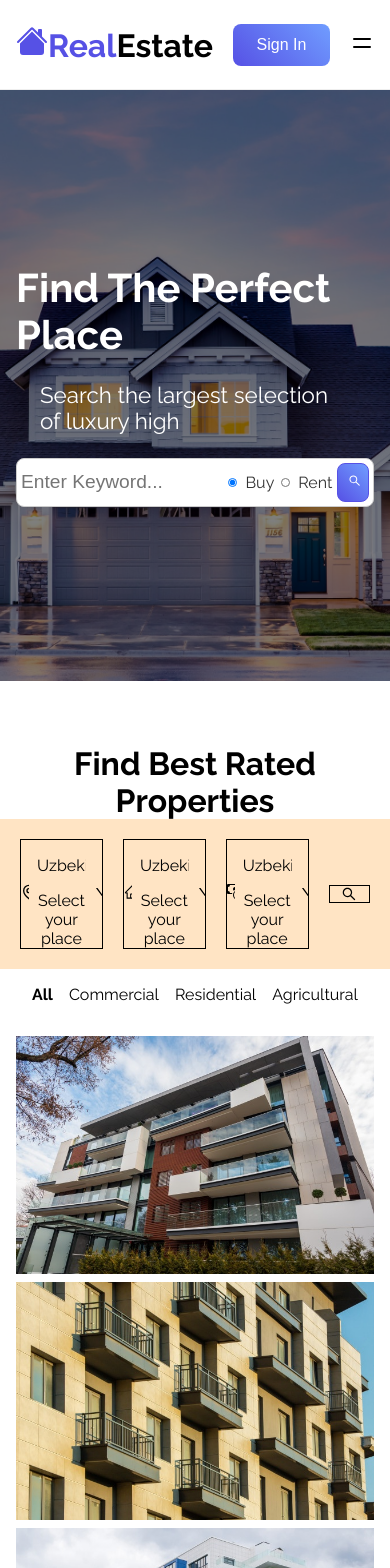
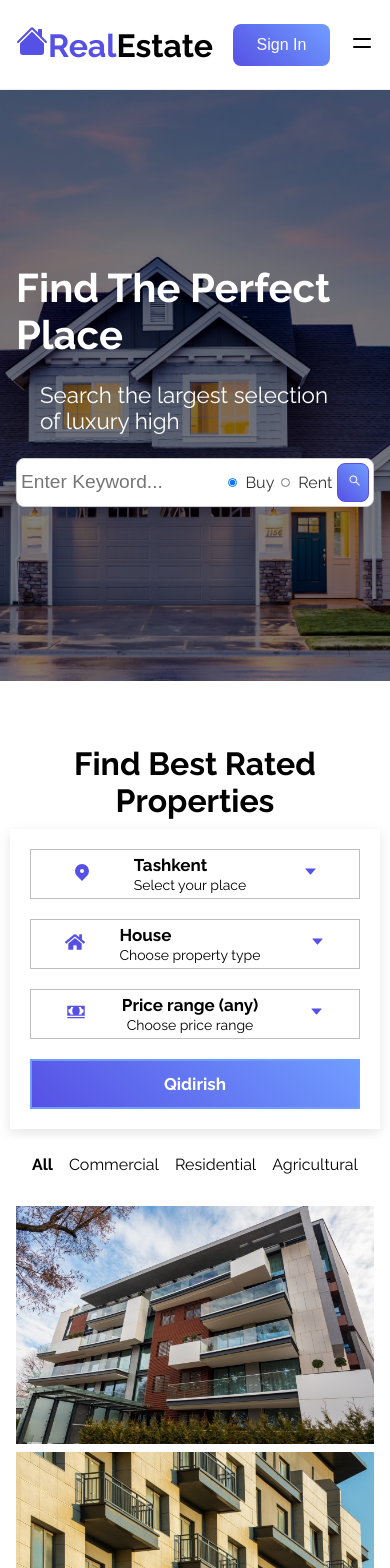
Before and after one commit to jamshid-zayniyev/real-estate, a React (Create React App) app: page / in a window 390 px wide. Shown: the top 1568 px of the page. Built offline with nearby package versions, Linux system fonts and the light colour scheme.

Commit message:
adsad
adsad

```diff
--- a/src/components/Best.jsx
+++ b/src/components/Best.jsx
@@ -1,6 +1,8 @@
 import React, { useState } from 'react'
-import {AiOutlineDown, AiOutlineHome, AiOutlineSearch, AiOutlineUp} from "react-icons/ai"
-import {GrLocation} from "react-icons/gr"
+import {AiFillCaretDown, AiFillCaretUp, AiOutlineDown, AiOutlineHome, AiOutlineSearch, AiOutlineUp} from "react-icons/ai"
+import {HiLocationMarker} from "react-icons/hi"
+import {FaHome} from "react-icons/fa"
+import {IoMdCash} from "react-icons/io"
 import {BsCashCoin} from "react-icons/bs"
 import Apt1 from '../assets/apt1.jpeg'
 import Apt2 from '../assets/apt2.jpeg'
@@ -19,30 +21,30 @@ const Best = () => {
             <div className='SelectDropdown'>
                 <div className='row'>
                     <div className='col'>
-                        <span><GrLocation/></span>
-                        <div>
-                            <p>Uzbekistan</p>
+                        <span><HiLocationMarker className='icon'/></span>
+                        <div className='city'>
+                            <p>Tashkent</p>
                             Select your place
                         </div>
-                        <span>{city ? <AiOutlineUp/> : <AiOutlineDown/>}</span>
+                        <span>{city ? <AiFillCaretUp className='icons'/> : <AiFillCaretDown className='icons'/>}</span>
                     </div>
                     <div className='col'>
-                        <span><AiOutlineHome/></span>
-                        <div>
-                            <p>Uzbekistan</p>
-                            Select your place
+                        <span><FaHome className='icon'/></span>
+                        <div className='house'>
+                            <p>House</p>
+                            Choose property type
                         </div>
-                        <span>{house ? <AiOutlineUp/> : <AiOutlineDown/>}  </span>
+                        <span>{house ? <AiFillCaretUp className='icons'/> : <AiFillCaretDown className='icons'/>}  </span>
                     </div>
                     <div className='col'>
-                        <span><BsCashCoin/></span>
-                        <div>
-                            <p>Uzbekistan</p>
-                            Select your place
+                        <span><IoMdCash className='icon'/></span>
+                        <div className='price'>
+                            <p>Price range (any)</p>
+                            Choose price range
                         </div>
-                        <span>{price ? <AiOutlineUp/> : <AiOutlineDown/>}</span>
+                        <span>{price ? <AiFillCaretUp className='icons'/> : <AiFillCaretDown className='icons'/>}</span>
                     </div>
-                    <div className='col'> <AiOutlineSearch/> </div>
+                    <div className='col' id='searchbtn'> <div>Qidirish</div></div>
 
                 </div>
             </div>
--- a/src/style/Best.css
+++ b/src/style/Best.css
@@ -30,22 +30,65 @@
 }
 .row{
    display: grid;
-   grid-template-columns: 1fr 1fr 1fr 0.5fr;
+   grid-template-columns: 1fr 1fr 1fr 1fr;
    grid-template-rows: auto;
    justify-content: center;
    align-items: center;
-   background-color: bisque;
+   background-color: white;
    max-width: 1240px;
    gap: 20px;
    padding: 20px;
+   margin: 10px;
+   box-shadow: rgba(0, 0, 0, 0.1) 0px 4px 12px;
 }
 .col{
-    border: 1px solid black;
+    border: 1px solid rgb(192, 191, 191);
     display: flex;
     justify-content: center;
     align-items: center;
+    padding: 10px 15px;
+    height: 50px;
+    overflow: hidden;
+}
+.col:hover{
+    cursor: pointer;
 }
 
+.col .icon{
+    color: #5651e5;
+    font-size: 20px;
+}
+.col .icons{
+    color: #5651e5;
+    font-size: 15px;
+}
+.col .city,.col .house,.col .price{
+    font-size: 14px;
+    padding:0px 30px 0px 15px;
+}
+.col .city p ,.col .house p,.col .price p{
+    font-size: 17px;
+    font-weight: 700;
+    text-align: left;
+    margin: 0;
+    padding: 0;
+    margin-bottom: 2px;
+}
+.col#searchbtn{
+    background-image: linear-gradient(45deg, #5651e5 0%, #709dff 100%);
+    color: white;
+    font-weight: 700;
+    font-size: 17px;
+    border: 2px solid  #709dff;
+}
+.col#searchbtn:hover{
+    background-image: linear-gradient(45deg, #709dff  0%, #5651e5 100%);
+    color: white;
+    font-weight: 700;
+    font-size: 17px;
+    border: 2px solid  #709dff;
+    transition: 1s;
+}
 @media screen and (max-width:940px) {
     .best {
         margin: 1rem 0;
@@ -60,6 +103,28 @@
         grid-template-columns: 1fr;
         grid-gap: .5rem;
     }
+    .row{
+        display: grid;
+        grid-template-columns: 1fr;
+        grid-template-rows: auto;
+        justify-content: center;
+        align-items: center;
+        background-color: white;
+        width: 100%;
+        gap: 20px;
+        padding: 20px;
+        margin: 10px;
+        box-shadow: rgba(0, 0, 0, 0.1) 0px 4px 12px;
+     }
+     .col{
+        border: 1px solid rgb(192, 191, 191);
+        display: flex;
+        justify-content: space-evenly;
+        align-items: center;
+        padding: 5px 15px;
+        height: 50px;
+        overflow: hidden;
+    }
 }
 
 @media screen and (max-width: 478px) {
```
